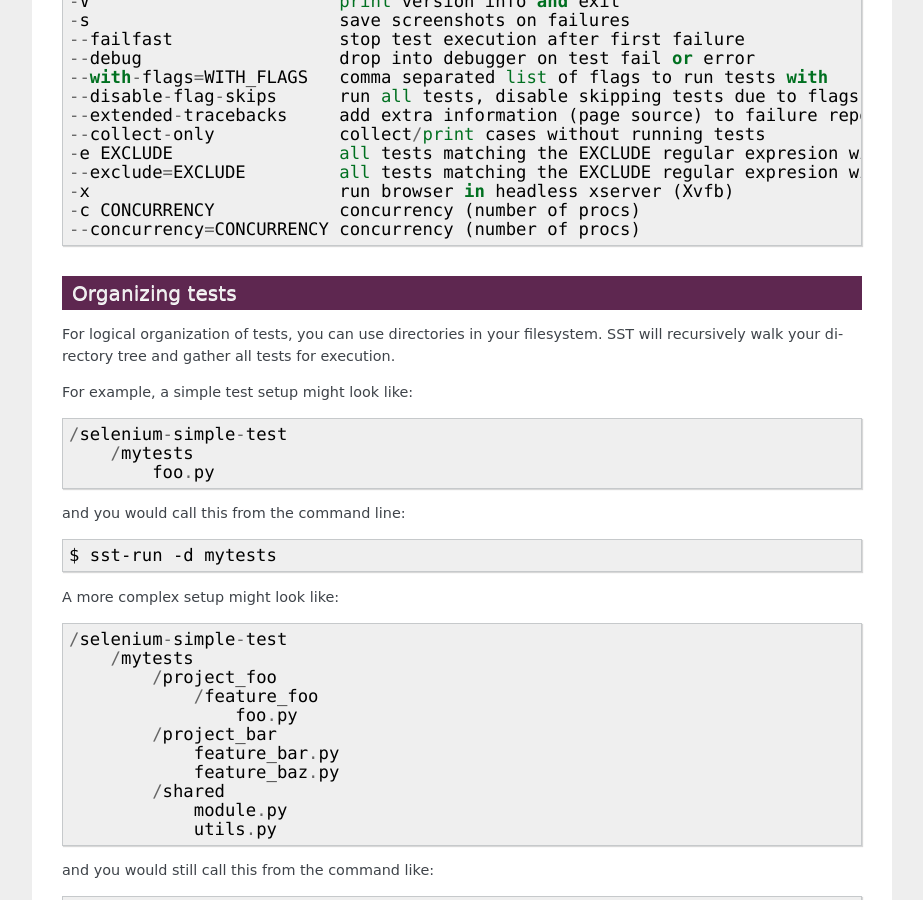
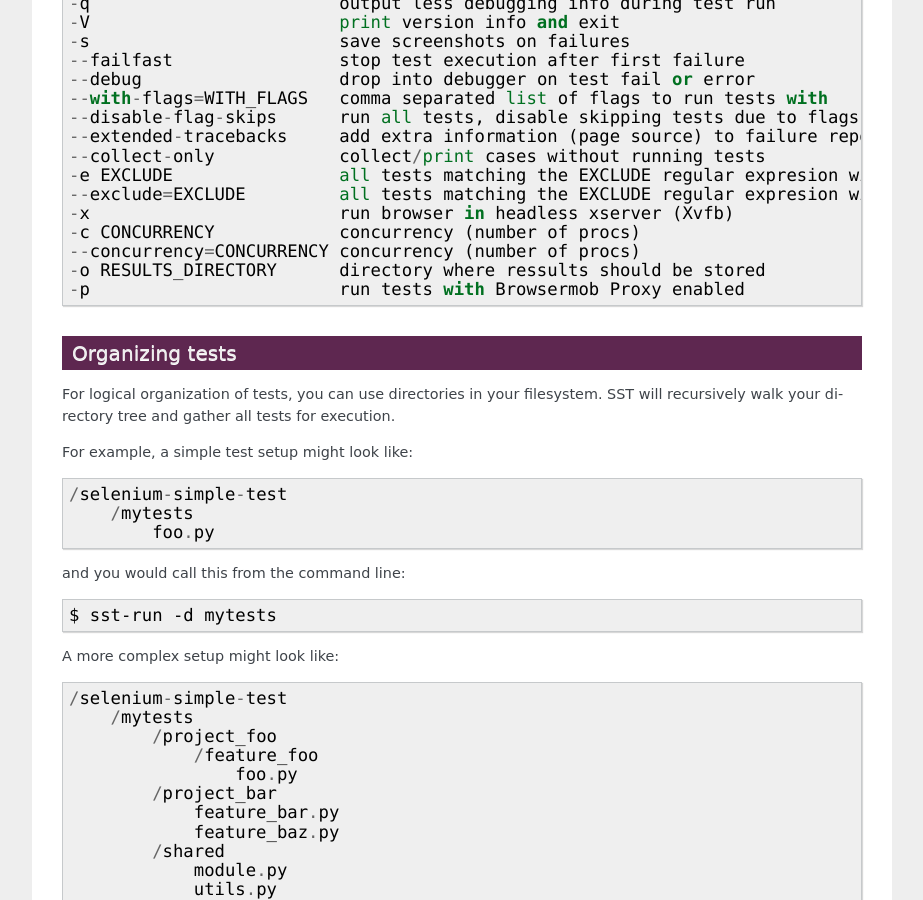
Before and after one commit to wbdl/sst, a Sphinx documentation site: the page built from docs/index.rst, in a window 1280 px wide and 900 px high, scrolled down 2135 px. Shown: the whole window, without its empty margins (218-1141 px from the left). Built offline with Sphinx 7.4.7, drawn with Linux system fonts in a browser that asks for light colours; pages that are not in the unit, such as notebooks, are missing from menus; some of the changed text lies outside the part shown.

Commit message:
update docs to include new functionality

```diff
--- a/docs/index.rst
+++ b/docs/index.rst
@@ -41,6 +41,7 @@ SST consists of:
  * selectable browsers
  * headless (xvfb) mode
  * screenshots on errors
+ * optionally run tests behind proxy
 
 Test output is displayed to the console and optionally saved as
 JUnit-compatible XML for compatibility with CI systems.
@@ -142,6 +143,8 @@ Options::
     -x                        run browser in headless xserver (Xvfb)
     -c CONCURRENCY            concurrency (number of procs)
     --concurrency=CONCURRENCY concurrency (number of procs)
+    -o RESULTS_DIRECTORY      directory where ressults should be stored
+    -p                        run tests with Browsermob Proxy enabled
 
 
 --------------------
```
